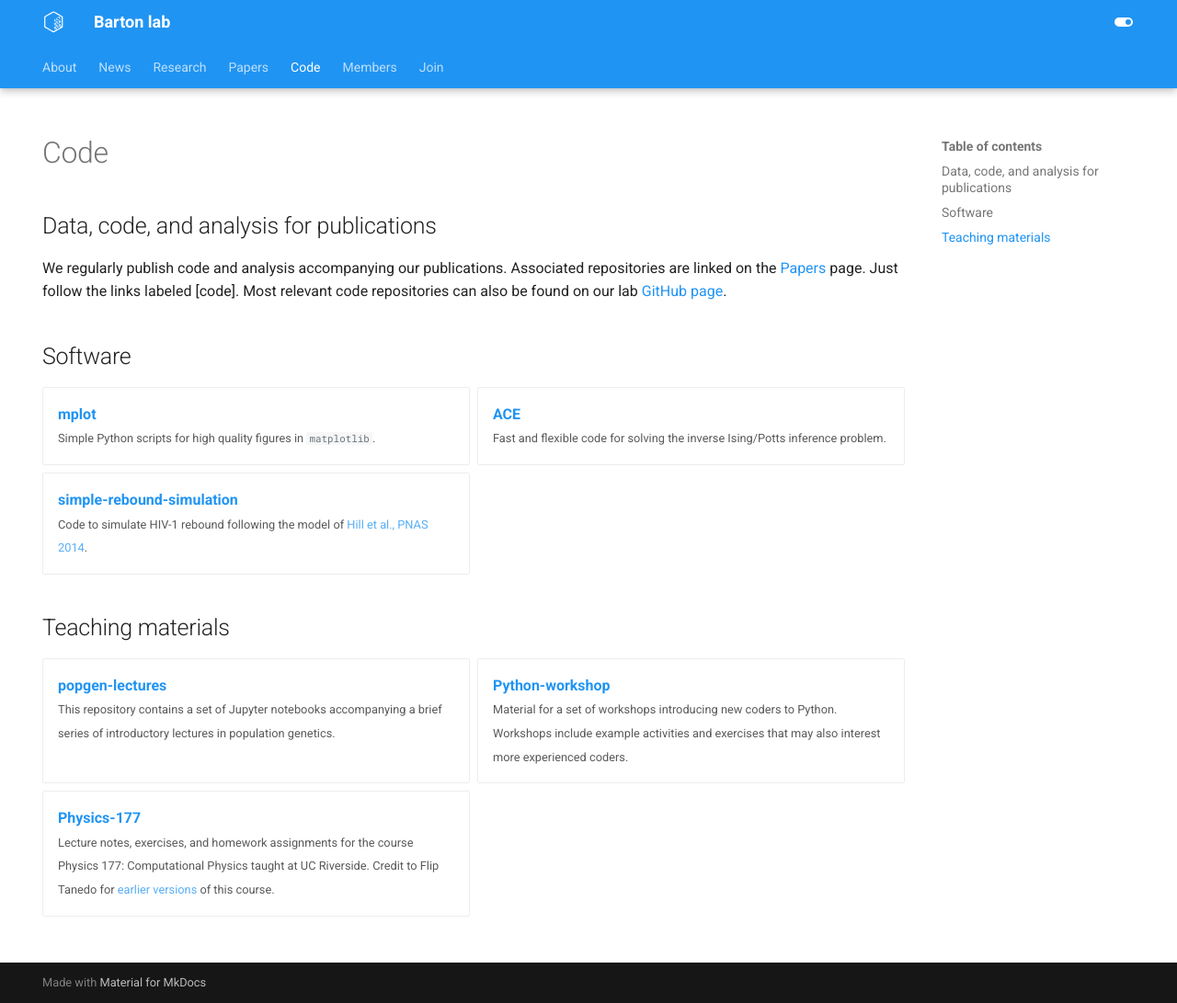
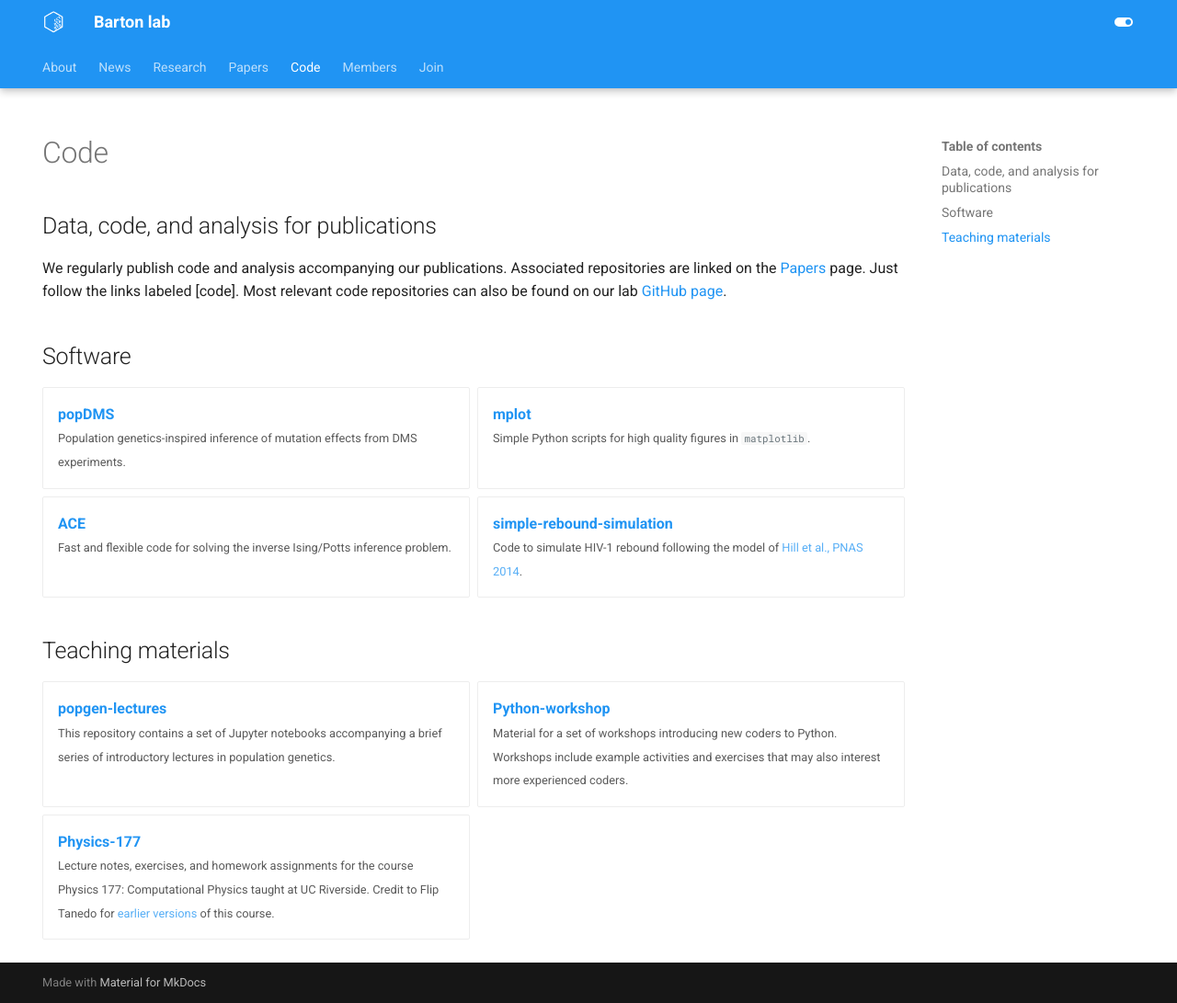
Before and after one commit to bartonlab/bartonlab.github.io, an MkDocs documentation site: the page built from docs/code.md, in a window 1280 px wide and 1091 px high. Shown: the whole window at 92% size. Built offline with MkDocs 1.6.1 and Material for MkDocs 9.7.7, drawn with Linux system fonts in a browser that asks for light colours.

Commit message:
add popDMS to code

```diff
--- a/docs/code.md
+++ b/docs/code.md
@@ -12,6 +12,9 @@ We regularly publish code and analysis accompanying our publications. Associated
 ## Software
 
 <div class="grid cards" markdown>
+
+-   **[popDMS](https://github.com/bartonlab/popDMS)**<br>
+    <small>Population genetics-inspired inference of mutation effects from DMS experiments.</small>
 
 -   **[mplot](https://github.com/johnbarton/mplot)**<br>
     <small>Simple Python scripts for high quality figures in `matplotlib`.</small>
```
